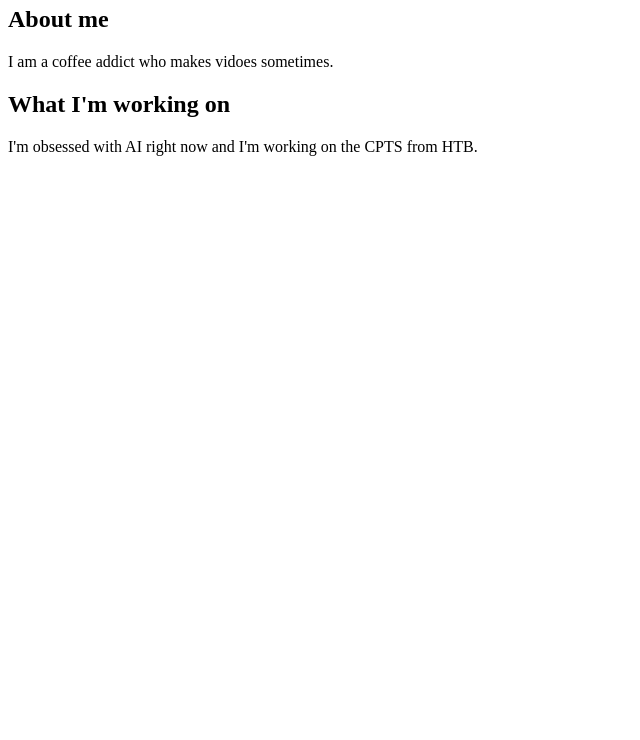
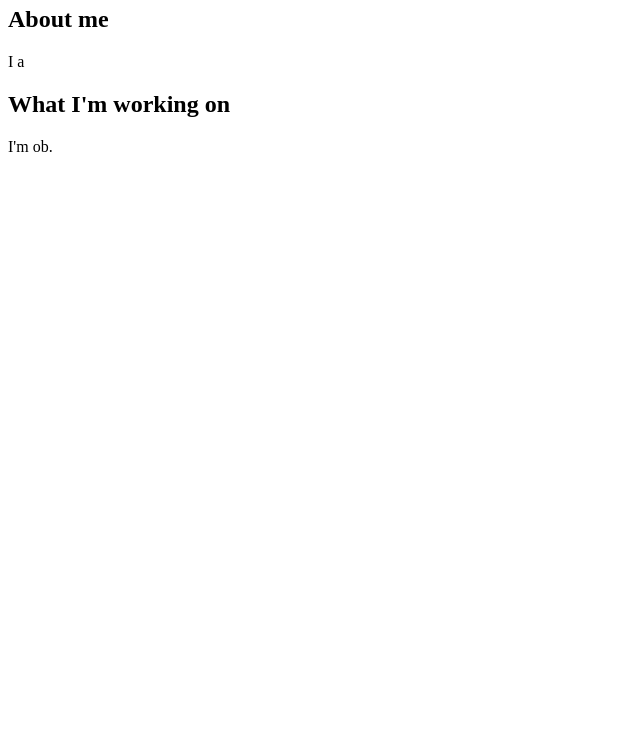
Before and after one commit to mastersteven200/steven-web, a plain HTML site: page index.html in a window 1280 px wide. Shown: the part 60-800 px from the top of the page, without its empty margins (0-640 px from the left). Drawn offline with Linux system fonts and the light colour scheme.

Commit message:
Update index.html

```diff
--- a/index.html
+++ b/index.html
@@ -6,11 +6,11 @@
     <body>
         <h2>About me</h2>
         <p>
-            I am a coffee addict who makes vidoes sometimes.
+            I a
         </p>
         <h2>What I'm working on</h2>
         <p>
-            I'm obsessed with AI right now and I'm working on the CPTS from HTB.
+            I'm ob.
         </p>
     </body>
 </html>
```
